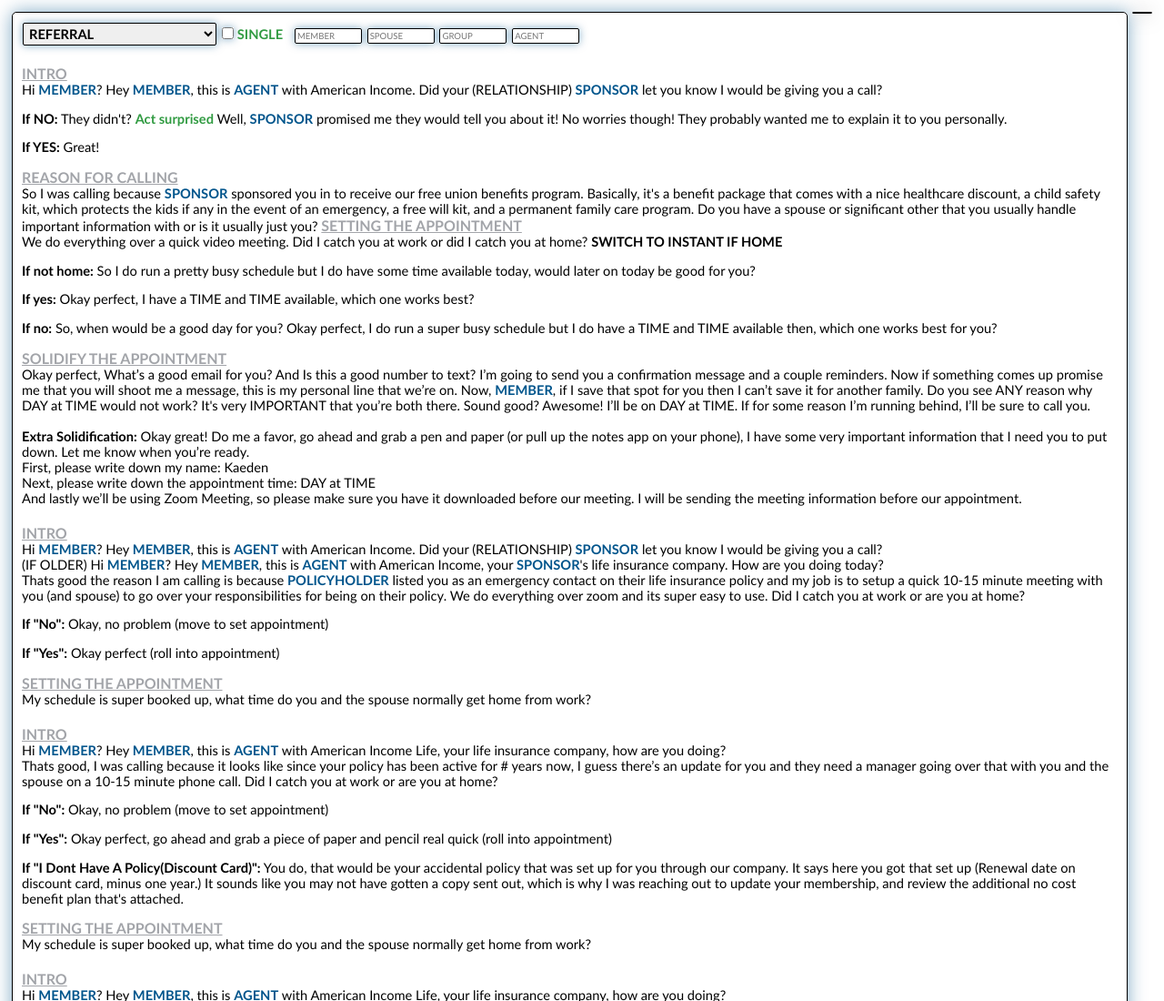
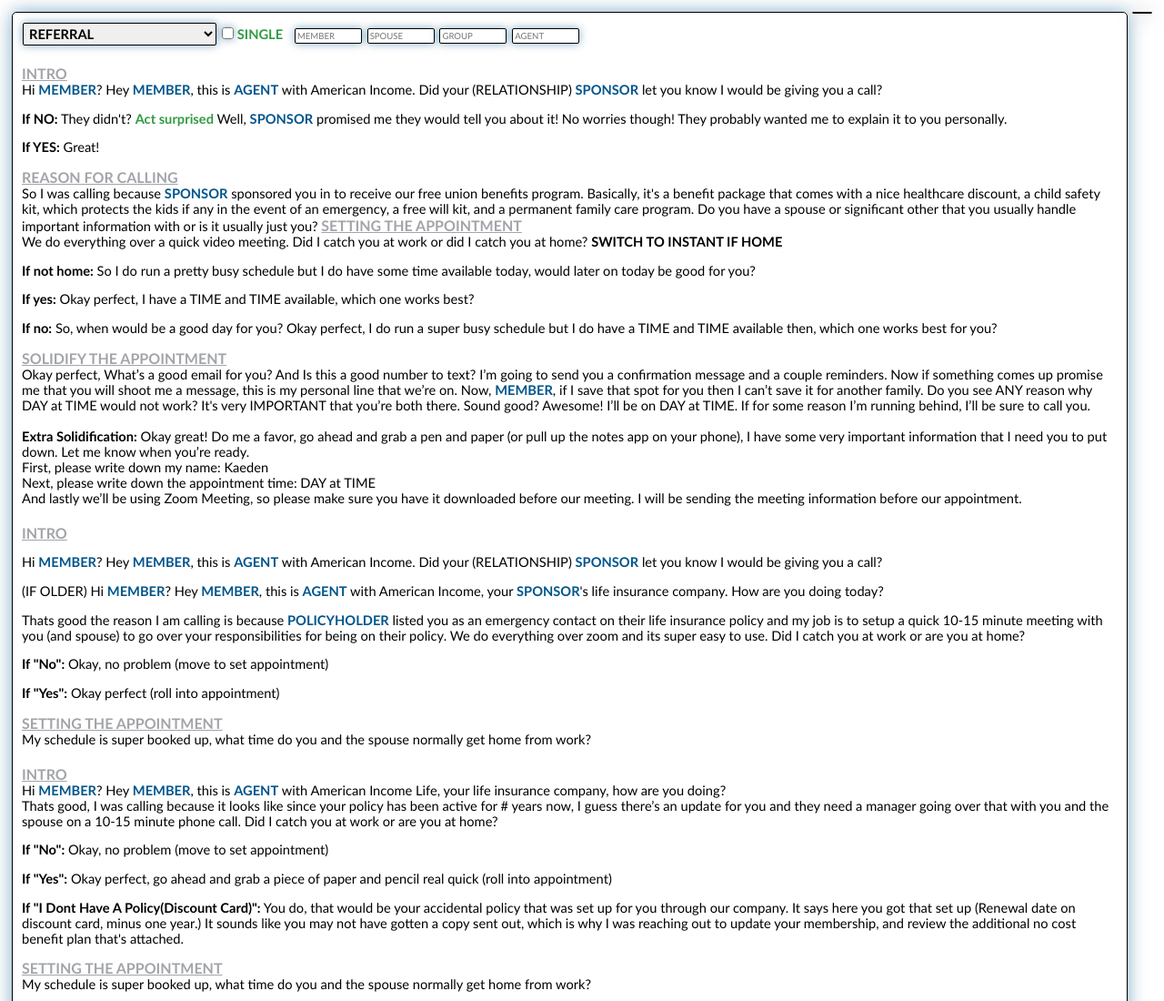
Before and after one commit to kjvaughns/scripts, a plain HTML site: page index.html in a window 1280 px wide. Shown: the top 1100 px of the page at 91% size. Drawn offline with Linux system fonts and the light colour scheme; a web font is replaced by a local one.

Commit message:
Update index.html

```diff
--- a/index.html
+++ b/index.html
@@ -61,9 +61,9 @@
             <span class="script-type INS_REF">
                 <div class="phone-step-container">
                     <span class="phone-step">INTRO</span><br>
-                    Hi <span class="VERBALChar memberDisplay">MEMBER</span>? Hey <span class="VERBALChar memberDisplay">MEMBER</span>, this is <span class="VERBALChar agentDisplay">AGENT</span> with American Income. Did your (RELATIONSHIP) <span class="VERBALChar sponsorDisplay">SPONSOR</span> let you know I would be giving you a call?<br>
-                    (IF OLDER) Hi <span class="VERBALChar memberDisplay">MEMBER</span>? Hey <span class="VERBALChar memberDisplay">MEMBER</span>, this is <span class="VERBALChar agentDisplay">AGENT</span> with American Income, your <span class="VERBALChar sponsorDisplay">SPONSOR</span>'s life insurance company. How are you doing today?<br>
-                    Thats good the reason I am calling is because <span class="VERBALChar policyholderDisplay">POLICYHOLDER</span> listed you as an emergency contact on their life insurance policy and my job is to setup a quick 10-15 minute meeting with you (and spouse) to go over your responsibilities for being on their policy. We do everything over zoom and its super easy to use. Did I catch you at work or are you at home?
+                    <p>Hi <span class="VERBALChar memberDisplay">MEMBER</span>? Hey <span class="VERBALChar memberDisplay">MEMBER</span>, this is <span class="VERBALChar agentDisplay">AGENT</span> with American Income. Did your (RELATIONSHIP) <span class="VERBALChar sponsorDisplay">SPONSOR</span> let you know I would be giving you a call?<br>
+                    <p>(IF OLDER) Hi <span class="VERBALChar memberDisplay">MEMBER</span>? Hey <span class="VERBALChar memberDisplay">MEMBER</span>, this is <span class="VERBALChar agentDisplay">AGENT</span> with American Income, your <span class="VERBALChar sponsorDisplay">SPONSOR</span>'s life insurance company. How are you doing today?<br>
+                    <p>Thats good the reason I am calling is because <span class="VERBALChar policyholderDisplay">POLICYHOLDER</span> listed you as an emergency contact on their life insurance policy and my job is to setup a quick 10-15 minute meeting with you (and spouse) to go over your responsibilities for being on their policy. We do everything over zoom and its super easy to use. Did I catch you at work or are you at home?
                     <p><strong>If "No":</strong> Okay, no problem (move to set appointment)</p>
                     <p><strong>If "Yes":</strong> Okay perfect (roll into appointment)</p>
 
```
